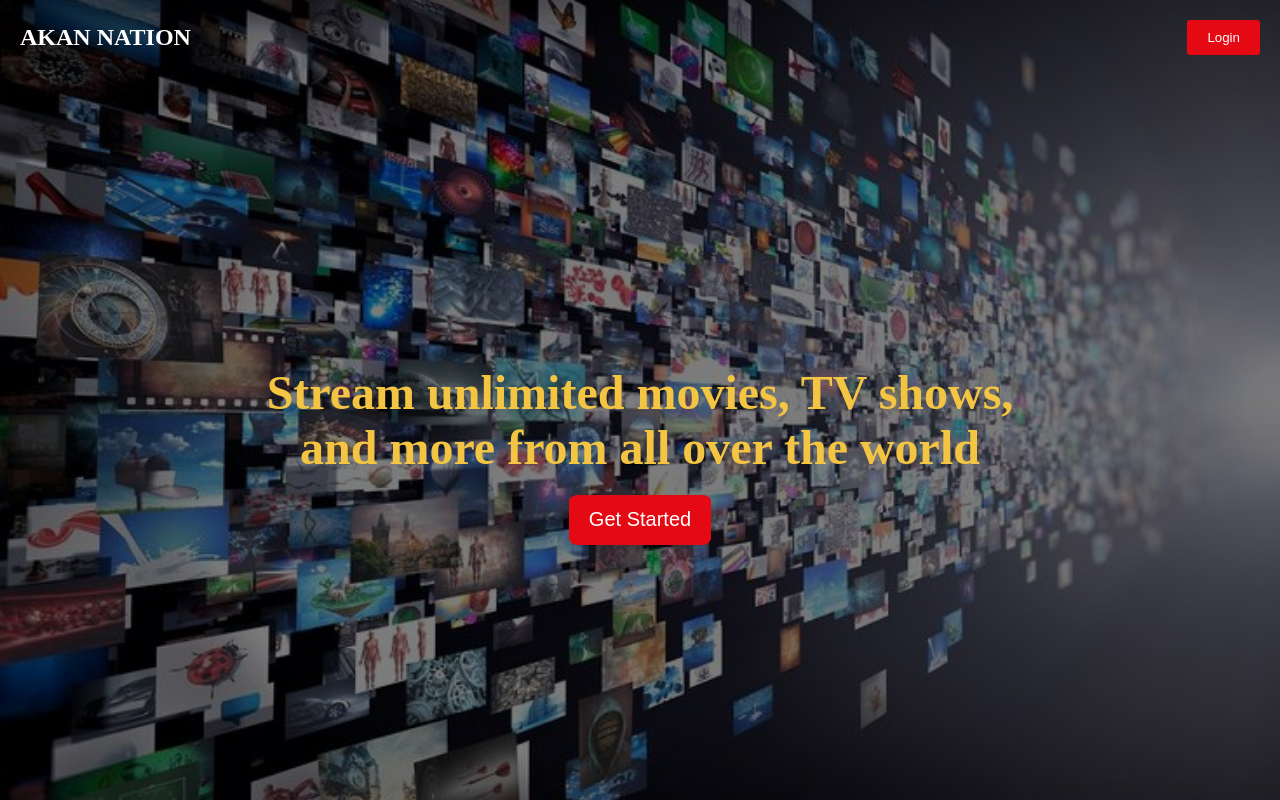
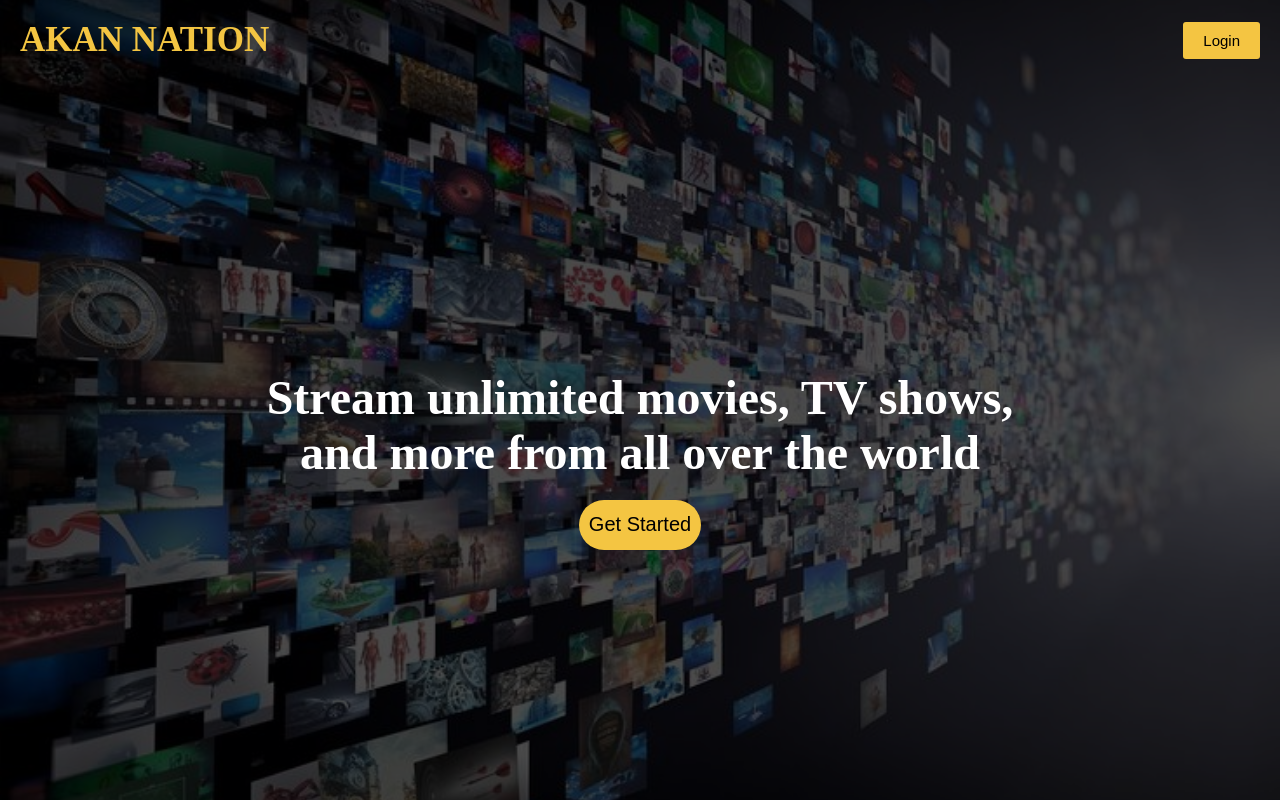
Before and after one commit to Naanaaraba/AkanNation, a PHP site: page / in a window 1280 px wide. Run offline with PHP 8.4, Linux system fonts and the light colour scheme.

Commit message:
more updates

```diff
--- a/index.html
+++ b/index.html
@@ -15,7 +15,7 @@
             <header>
                 <nav>
                     <h1>AKAN NATION</h1>
-                    <button>
+                    <button id="login-btn">
                         <a href="Login Page.html" target = "_blank">Login</a>
                     </button>
                 </nav>
--- a/project-css-styles.css
+++ b/project-css-styles.css
@@ -19,7 +19,7 @@ html, body {
     left: 0;
     width: 100%;
     height: 100%;
-    background-color: rgba(0, 0, 0, 0.5);
+    background-color: rgba(0, 0, 0, 0.7);
 }
 
 header {
@@ -36,7 +36,8 @@ nav {
 
 h1 {
     margin: 0;
-    color: white;
+    color:#f4c542;
+    font-size: 35px;
 }
 
 button {
@@ -45,13 +46,17 @@ button {
     padding: 0;
 }
 
-button a {
+#login-btn {
     display: inline-block;
     padding: 10px 20px;
-    background-color: #e50914;
-    color: white;
+    background-color:#f4c542;;
+    border-radius: 3px;
+    font-size: 15px;
+}
+
+a {
     text-decoration: none;
-    border-radius: 3px;
+    color: black;
 }
 
 main {
@@ -81,7 +86,7 @@ main {
 }
 
 .main-section-content h2 {
-    color:#f4c542;
+    color:white;
 }
 
 .signup {
@@ -91,11 +96,12 @@ main {
 }
 
 .signup button {
+    background-color: #f4c542;
     display: inline-block;
-    background-color: #e50914;
-    color: white;
     text-decoration: none;
-    border-radius: 8px;
     height: 50px;
     font-size: 20px;
+    padding-left: 10px;
+    padding-right: 10px;
+    border-radius: 25px;
 }
```
